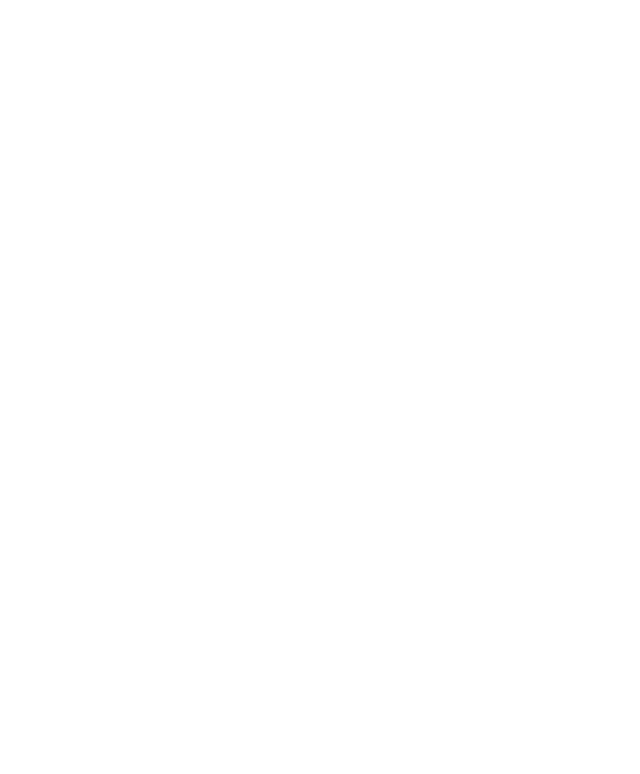
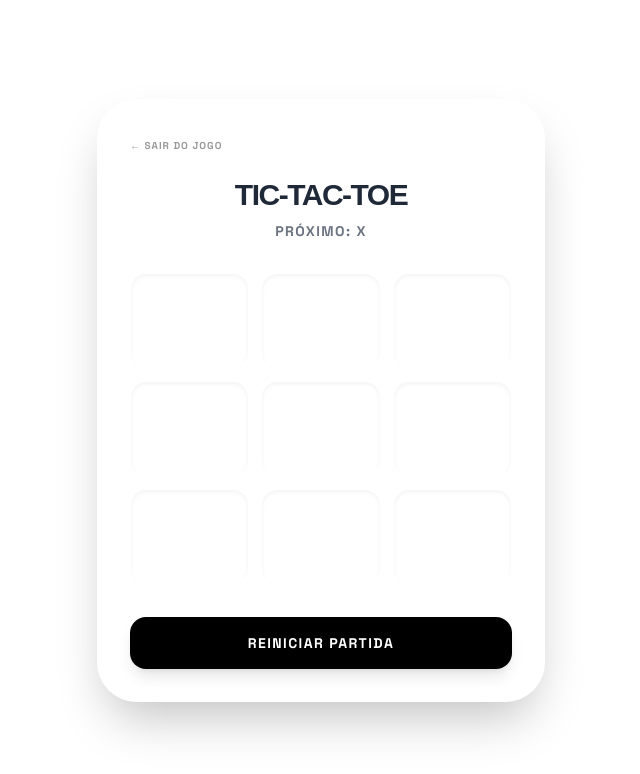
Before and after one commit to G4briel2/prj-react, a React (Create React App) app: page /jogo-da-velha in a window 1280 px wide. Before the commit this address had no page. Shown: the top 774 px of the page, without its empty margins (319-959 px from the left). Built offline with nearby package versions, Linux system fonts and the light colour scheme; a web font is replaced by a local one.

Commit message:
Criação e Implementação do jogo da velha

```diff
--- a/src/App.js
+++ b/src/App.js
@@ -2,6 +2,7 @@
 import { Home } from "./pages/Home";
 import TodoList from "./components/features/todo/TodoList";
 import ClickCounter from "./components/features/counter/ClickCounter";
+import TicTacToe from "./components/features/velha/TicTacToe";
 
 function App() {
   return (
@@ -10,6 +11,7 @@
         <Route path="/" element={<Home />} />
         <Route path="/todo" element={<TodoList />} />
         <Route path="/contador" element={<ClickCounter />} />
+        <Route path="/jogo-da-velha" element={<TicTacToe />} />
       </Routes>
     </BrowserRouter>
   );
--- /dev/null
+++ b/src/components/features/velha/TicTacToe.jsx
@@ -0,0 +1,114 @@
+import React, { useState } from "react";
+import { motion, AnimatePresence } from "framer-motion";
+import { useNavigate } from "react-router-dom";
+
+export default function TicTacToe() {
+  const navigate = useNavigate();
+  const [board, setBoard] = useState(Array(9).fill(null));
+  const [isXNext, setIsXNext] = useState(true);
+
+  const calculateWinner = (squares) => {
+    const lines = [
+      [0, 1, 2],
+      [3, 4, 5],
+      [6, 7, 8],
+      [0, 3, 6],
+      [1, 4, 7],
+      [2, 5, 8],
+      [0, 4, 8],
+      [2, 4, 6],
+    ];
+    for (let i = 0; i < lines.length; i++) {
+      const [a, b, c] = lines[i];
+      if (
+        squares[a] &&
+        squares[a] === squares[b] &&
+        squares[a] === squares[c]
+      ) {
+        return squares[a];
+      }
+    }
+    return null;
+  };
+
+  const winner = calculateWinner(board);
+  const isDraw = !winner && board.every((square) => square !== null);
+  const status = winner
+    ? `Vencedor: ${winner}`
+    : isDraw
+      ? "Empate!"
+      : `Próximo: ${isXNext ? "X" : "O"}`;
+
+  const handleClick = (i) => {
+    if (winner || board[i]) return;
+    const newBoard = board.slice();
+    newBoard[i] = isXNext ? "X" : "O";
+    setBoard(newBoard);
+    setIsXNext(!isXNext);
+  };
+
+  const resetGame = () => {
+    setBoard(Array(9).fill(null));
+    setIsXNext(true);
+  };
+
+  return (
+    <div className="min-h-screen bg-transparent p-4 flex items-center justify-center font-body">
+      <motion.div
+        initial={{ opacity: 0, scale: 0.9 }}
+        animate={{ opacity: 1, scale: 1 }}
+        className="w-full max-w-md bg-white/30 backdrop-blur-md rounded-[2.5rem] p-8 border border-white/40 shadow-2xl"
+      >
+        <button
+          onClick={() => navigate("/")}
+          className="mb-6 text-[10px] font-bold opacity-40 hover:opacity-100 transition-all uppercase tracking-widest"
+        >
+          ← Sair do Jogo
+        </button>
+
+        <h2 className="font-display text-3xl font-black text-gray-800 mb-2 uppercase tracking-tighter text-center">
+          Tic-Tac-Toe
+        </h2>
+
+        <div
+          className={`text-center mb-8 font-bold text-sm uppercase tracking-widest ${winner ? "text-emerald-600 animate-bounce" : "text-gray-500"}`}
+        >
+          {status}
+        </div>
+
+        <div className="grid grid-cols-3 gap-3 mb-8">
+          {board.map((square, i) => (
+            <motion.button
+              key={i}
+              whileHover={{ scale: 0.98 }}
+              whileTap={{ scale: 0.9 }}
+              onClick={() => handleClick(i)}
+              className="h-24 bg-white/50 border border-white/20 rounded-2xl shadow-inner flex items-center justify-center text-4xl font-display font-black text-gray-800"
+            >
+              <AnimatePresence mode="wait">
+                {square && (
+                  <motion.span
+                    initial={{ opacity: 0, scale: 0.5, rotate: -45 }}
+                    animate={{ opacity: 1, scale: 1, rotate: 0 }}
+                    className={
+                      square === "X" ? "text-indigo-600" : "text-rose-500"
+                    }
+                  >
+                    {square}
+                  </motion.span>
+                )}
+              </AnimatePresence>
+            </motion.button>
+          ))}
+        </div>
+
+        <button
+          onClick={resetGame}
+          className="w-full bg-black text-white py-4 rounded-2xl font-bold text-sm uppercase tracking-widest hover:bg-gray-900 transition-all shadow-lg"
+        >
+          Reiniciar Partida
+        </button>
+      </motion.div>
+    </div>
+  );
+}
--- a/src/pages/Home.jsx
+++ b/src/pages/Home.jsx
@@ -31,6 +31,7 @@
       mainIcon: "🎮",
       version: "v2.0",
       avatarLetter: "V",
+      path: "/jogo-da-velha",
     },
     {
       title: "Calculadora",
```
